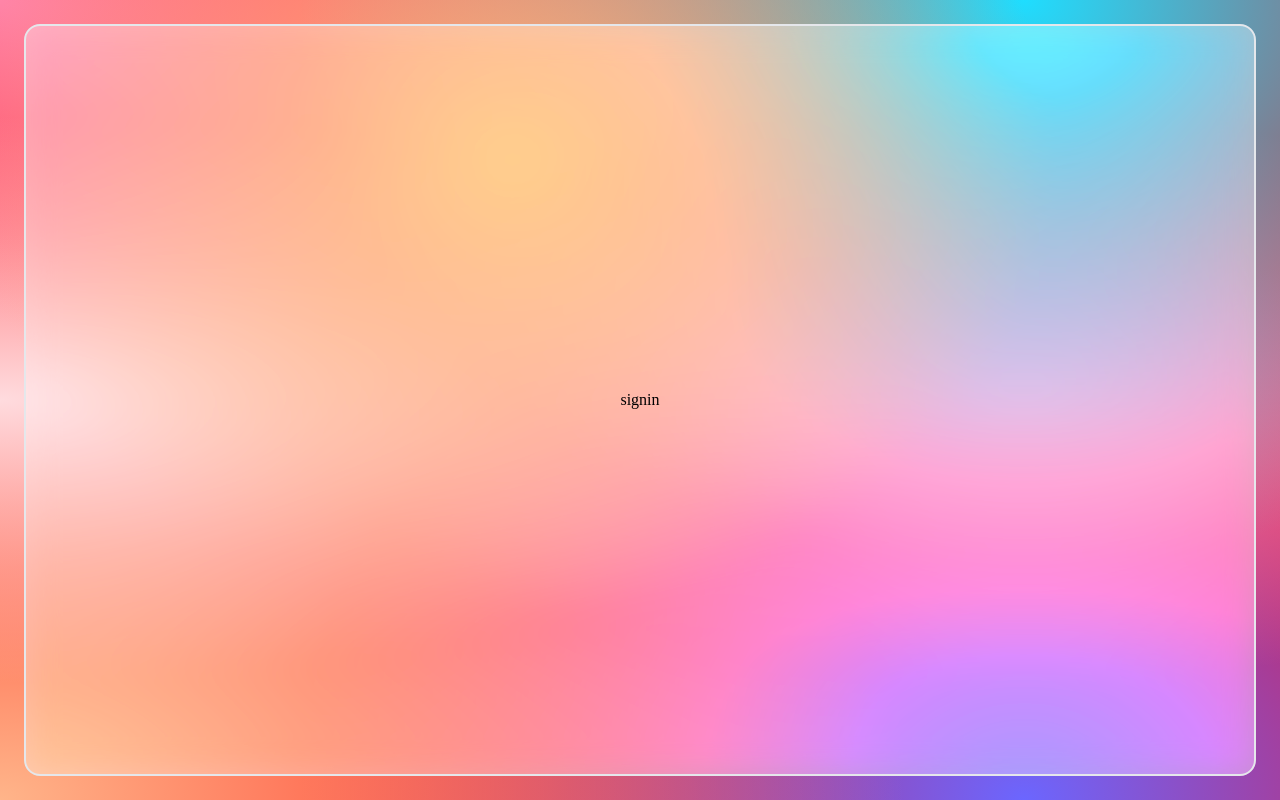
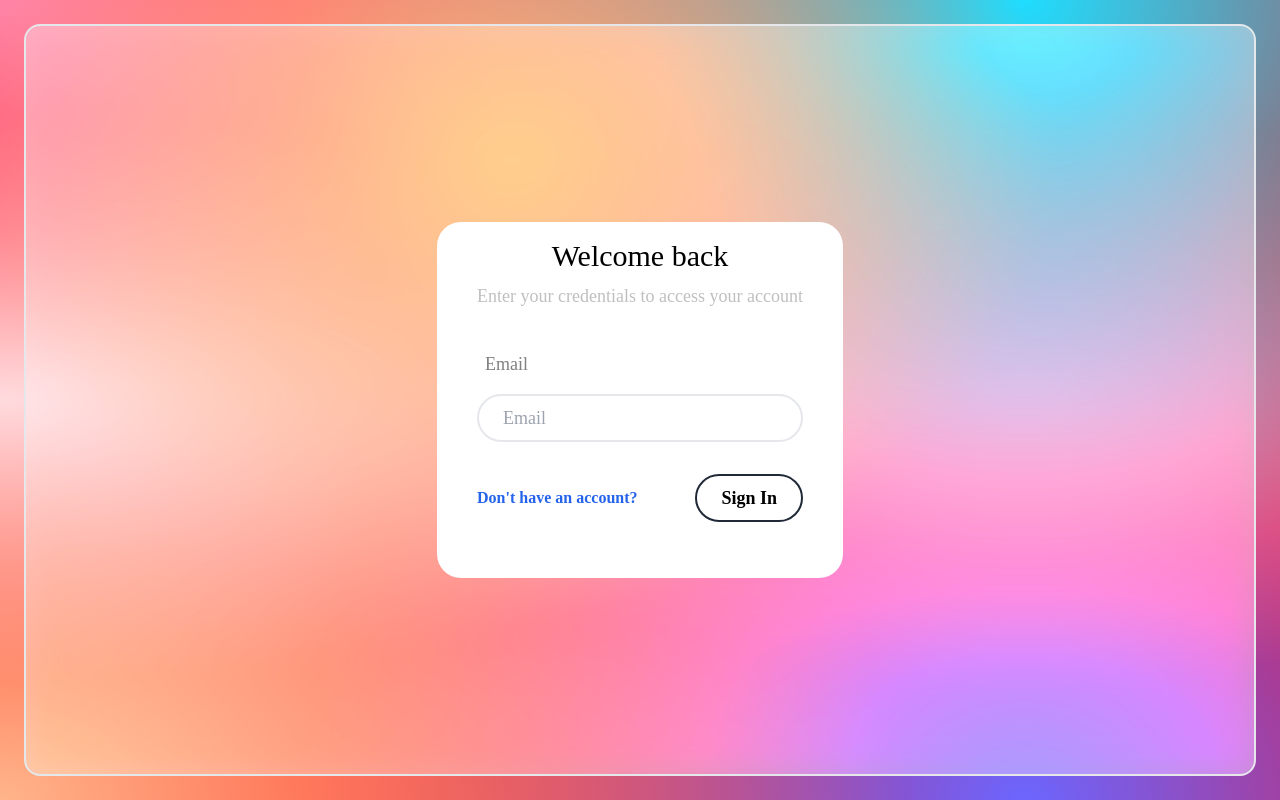
Before and after one commit to srdjo99/nextjs-v2, a Next.js app: page /signin in a window 1280 px wide. Built offline with nearby package versions, Linux system fonts and the light colour scheme.

Commit message:
signin api

```diff
--- a/app/(auth)/register/page.tsx
+++ b/app/(auth)/register/page.tsx
@@ -0,0 +1,9 @@
+import AuthForm from "../../../components/AuthForm";
+
+export default function Register() {
+  return (
+    <div>
+      <AuthForm mode="register" />
+    </div>
+  );
+}
--- a/app/(auth)/signin/page.tsx
+++ b/app/(auth)/signin/page.tsx
@@ -1,3 +1,9 @@
+import AuthForm from "../../../components/AuthForm";
+
 export default function Signin() {
-  return <div>signin</div>;
+  return (
+    <div>
+      <AuthForm mode="signin" />
+    </div>
+  );
 }
--- /dev/null
+++ b/app/Test.tsx
@@ -0,0 +1,18 @@
+// prettier-ignore
+"use client";
+
+import { useState } from "react";
+
+const TestComponent = () => {
+  const [state, setState] = useState<boolean>(false);
+
+  const handleState = () => {
+    setState(!state);
+  };
+
+  return (
+    <button onClick={handleState}>promjeni stejt{state.toString()}</button>
+  );
+};
+
+export default TestComponent;
--- a/components/AuthForm.tsx
+++ b/components/AuthForm.tsx
@@ -3,6 +3,7 @@
 // useRouter from next/router is depracated
 import { useRouter } from "next/navigation";
 
+import Link from "next/link";
 import { useState, useCallback } from "react";
 
 import Input from "./Input";
@@ -10,10 +11,9 @@ import Card from "./Card";
 import Button from "./Button";
 
 import { register, signin } from "@/lib/api";
-import Link from "next/link";
 
 const registerContent = {
-  linkurl: "/signin",
+  linkUrl: "/signin",
   linkText: "Already have an account?",
   header: "Create A new accound",
   subheader: "Just a few things to get started",
@@ -21,7 +21,7 @@ const registerContent = {
 };
 
 const signinContent = {
-  linkurl: "/register",
+  linkUrl: "/register",
   linkText: "Don't have an account?",
   header: "Welcome back",
   subheader: "Enter your credentials to access your account",
@@ -35,25 +35,20 @@ const initial = {
   lastName: "",
 };
 
-const AuthForm = ({ mode }) => {
+const AuthForm = ({ mode }: any) => {
   const [formState, setFormState] = useState({ ...initial });
-  const [error, setError] = useState("");
   const router = useRouter();
 
-  const handleSubmit = async (e) => {
+  const handleSubmit = async (e: any) => {
     e.preventDefault();
 
-    try {
-      if (mode === "register") {
-        await register(formState);
-      } else {
-        await signin(formState);
-      }
-    } catch (error) {
-      setError(`Could not ${mode}`);
-    } finally {
-      setFormState({ ...initial });
+    if (mode === "register") {
+      await register(formState);
+    } else {
+      await signin(formState);
     }
+
+    setFormState({ ...initial });
 
     router.replace("/home");
   };
@@ -78,7 +73,7 @@ const AuthForm = ({ mode }) => {
                   required
                   placeholder="First Name"
                   value={formState.firstName}
-                  onChange={(e) =>
+                  onChange={(e: any) =>
                     setFormState((prevState) => ({
                       ...prevState,
                       firstName: e.target.value,
@@ -93,7 +88,7 @@ const AuthForm = ({ mode }) => {
                   required
                   placeholder="Last Name"
                   value={formState.lastName}
-                  onChange={(e) =>
+                  onChange={(e: any) =>
                     setFormState((prevState) => ({
                       ...prevState,
                       lastName: e.target.value,
@@ -112,7 +107,7 @@ const AuthForm = ({ mode }) => {
               placeholder="Email"
               value={formState.email}
               className="w-full px-6 py-2 text-lg border-2 border-solid border-gray rounded-3xl"
-              onChange={(e) =>
+              onChange={(e: any) =>
                 setFormState((prevState) => ({
                   ...prevState,
                   email: e.target.value,
@@ -132,9 +127,7 @@ const AuthForm = ({ mode }) => {
               </span>
             </div>
             <div>
-              <Button type="submit" intent="secondary">
-                {content.buttonText}
-              </Button>
+              <Button intent="secondary">{content.buttonText}</Button>
             </div>
           </div>
         </form>
--- a/components/Card.tsx
+++ b/components/Card.tsx
@@ -1,6 +1,6 @@
 import clsx from "clsx";
 
-const Card = ({ className, children }) => {
+const Card = ({ className, children }: any) => {
   return (
     <div
       className={clsx(
--- /dev/null
+++ b/lib/auth.ts
@@ -0,0 +1,39 @@
+import bcrypt from "bcrypt";
+import { jwtVerify, SignJWT } from "jose";
+import { db } from "./db";
+
+export const hashPassword = (password) => bcrypt.hash(password, 10);
+
+export const comparePasswords = (plainTextPassword, hashedPassword) =>
+  bcrypt.compare(plainTextPassword, hashedPassword);
+
+export const createJWT = (user) => {
+  const iat = Math.floor(Date.now() / 1000);
+  const exp = iat + 60 * 60 * 24 * 7;
+
+  return new SignJWT({ payload: { id: user.id, email: user.email } })
+    .setProtectedHeader({ alg: "HS256", typ: "JWT" })
+    .setExpirationTime(exp)
+    .setIssuedAt(iat)
+    .setNotBefore(iat)
+    .sign(new TextEncoder().encode(process.env.JWT_SECRET));
+};
+
+export const validateJWT = async (jwt) => {
+  const { payload } = await jwtVerify(
+    jwt,
+    new TextEncoder().encode(process.env.JWT_SECRET)
+  );
+
+  return payload.payload as any;
+};
+
+export const getUserFromCookie = async (cookies) => {
+  const jwt = cookies.get(process.env.COOKIE_NAME);
+
+  const { id } = await validateJWT(jwt);
+
+  const user = await db.user.findUnique({ where: { id } });
+
+  return user;
+};
--- a/next.config.js
+++ b/next.config.js
@@ -2,7 +2,8 @@
 const nextConfig = {
   experimental: {
     appDir: true,
+    serverComponentsExternalPackages: ["bcrypt"],
   },
-}
+};
 
-module.exports = nextConfig
+module.exports = nextConfig;
--- a/package.json
+++ b/package.json
@@ -25,7 +25,7 @@
     "eslint": "8.30.0",
     "eslint-config-next": "13.0.7",
     "jose": "^4.11.1",
-    "next": "13.0.7",
+    "next": "^13.1.1",
     "react": "18.2.0",
     "react-dom": "18.2.0",
     "react-feather": "^2.0.10",
--- /dev/null
+++ b/pages/api/register.ts
@@ -0,0 +1,36 @@
+import { createJWT, hashPassword } from "@/lib/auth";
+import { db } from "@/lib/db";
+import { NextApiRequest, NextApiResponse } from "next";
+import { serialize } from "cookie";
+
+export default async function register(
+  req: NextApiRequest,
+  res: NextApiResponse
+) {
+  if (req.method === "POST") {
+    const user = await db.user.create({
+      data: {
+        email: req.body.email,
+        password: await hashPassword(req.body.password),
+        firstName: req.body.firstName,
+        lastName: req.body.lastName,
+      },
+    });
+
+    const jwt = await createJWT(user);
+
+    res.setHeader(
+      "Set-Cookie",
+      serialize(process.env.COOKIE_NAME, jwt, {
+        httpOnly: true,
+        path: "/",
+        maxAge: 60 * 60 * 24 * 7,
+      })
+    );
+    res.status(201);
+    res.end();
+  } else {
+    res.status(402);
+    res.end();
+  }
+}
--- /dev/null
+++ b/pages/api/signin.ts
@@ -0,0 +1,39 @@
+import { comparePasswords, createJWT } from "@/lib/auth";
+import { db } from "@/lib/db";
+import { NextApiRequest, NextApiResponse } from "next";
+import { serialize } from "cookie";
+
+export default async function signin(
+  req: NextApiRequest,
+  res: NextApiResponse
+) {
+  if (req.method === "POST") {
+    const user = await db.user.findUnique({
+      where: {
+        email: req.body.email,
+      },
+    });
+
+    const isUser = await comparePasswords(req.body.password, user?.password);
+
+    if (isUser) {
+      const jwt = await createJWT(user);
+      res.setHeader(
+        "Set-Cookie",
+        serialize(process.env.COOKIE_NAME, jwt, {
+          httpOnly: true,
+          path: "/",
+          maxAge: 60 * 60 * 24 * 7,
+        })
+      );
+      res.status(201);
+      res.end();
+    } else {
+      res.status(401);
+      res.json({ error: "Invalid login" });
+    }
+  } else {
+    res.status(402);
+    res.end();
+  }
+}
```
Also changed, not shown: 2 other files (tests, documents, lock files or other folders).
